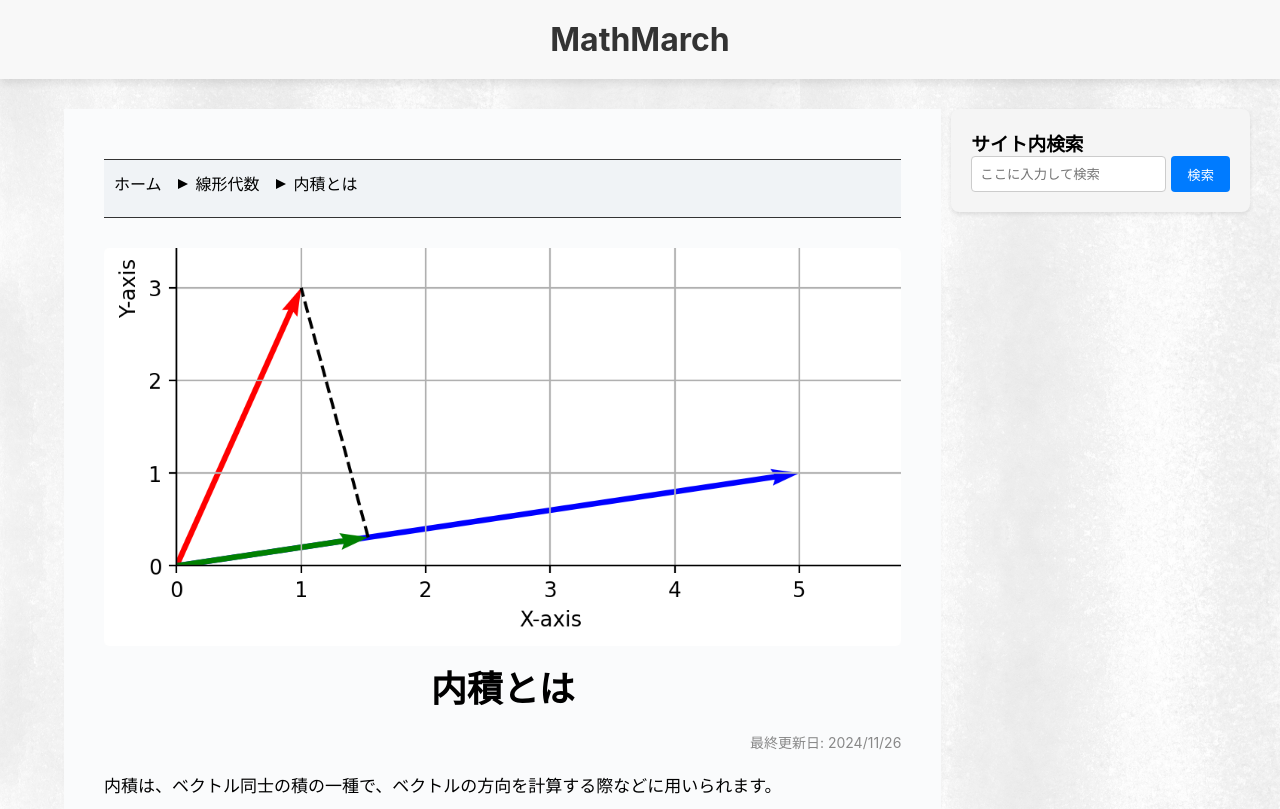
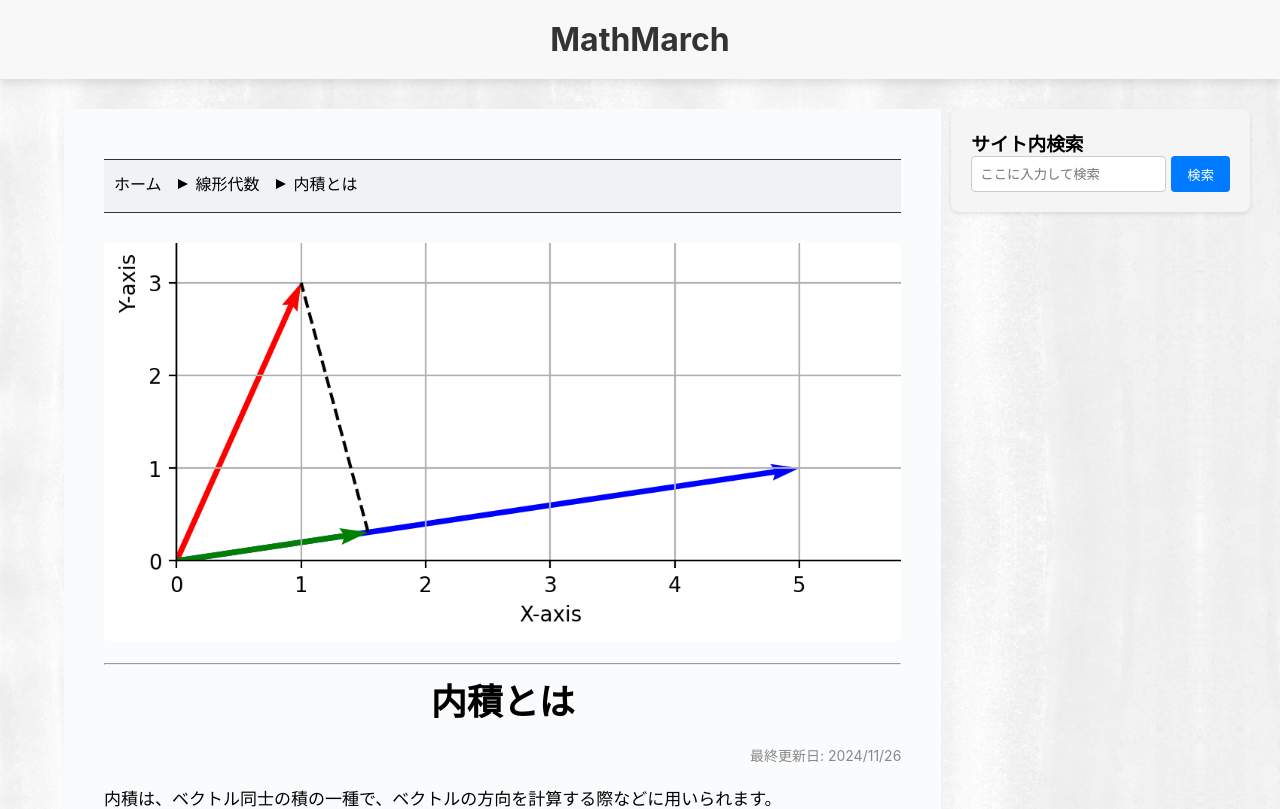
Before and after one commit to nakano0328/archive, a Next.js app: page /linear_algebra/dotproduct in a window 1280 px wide. Shown: the top 809 px of the page. Built offline with nearby package versions, Linux system fonts and the light colour scheme.

Commit message:
Breadcrumbコンポーネントのパディングを調整し、ページに区切り線と改行を追加しました

```diff
--- a/app/components/Breadcrumb.tsx
+++ b/app/components/Breadcrumb.tsx
@@ -20,7 +20,7 @@ export default function Breadcrumb({ items }: BreadcrumbProps) {
           alignItems: "center",
           gap: "8px",
           margin: 0,
-          padding: "10px",
+          padding: "10px 10px 5px",
         }}
       >
         {/* ホーム文字 */}
--- a/app/linear_algebra/[slug]/page.tsx
+++ b/app/linear_algebra/[slug]/page.tsx
@@ -105,6 +105,7 @@ export default async function Page(props: PageProps) {
           height={50}
           className="thumbpage"
         />
+        <hr />
         <h1 className="title">{metaData.title}</h1>
 
         <div className="lastUpdated">
--- a/app/linear_algebra/contents/basis.tsx
+++ b/app/linear_algebra/contents/basis.tsx
@@ -35,6 +35,7 @@ export default function pageContent() {
             siteName={metadata.lin_indep.title}
             description={metadata.lin_indep.description}
           />
+          <br />
         </li>
         <li>
           生成する空間
```
Also changed, not shown: public/back.jpg, public/back2.jpg (added).
